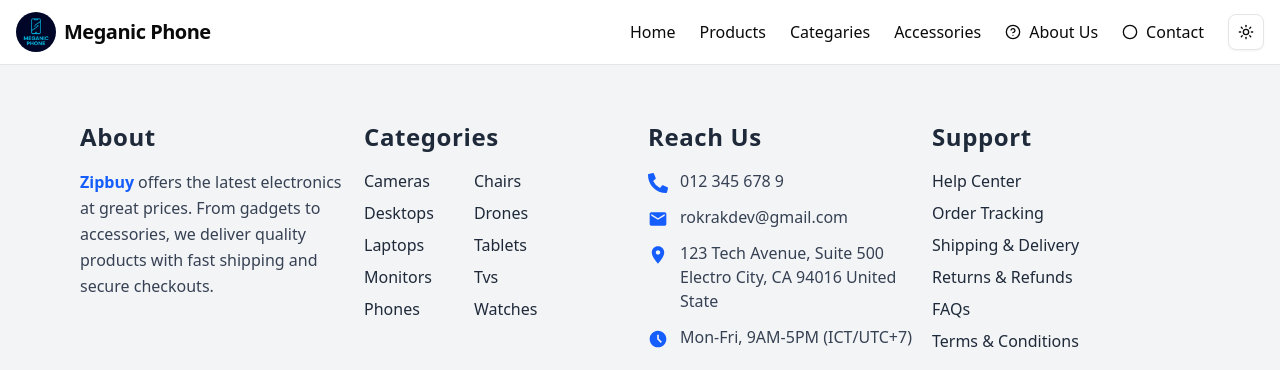
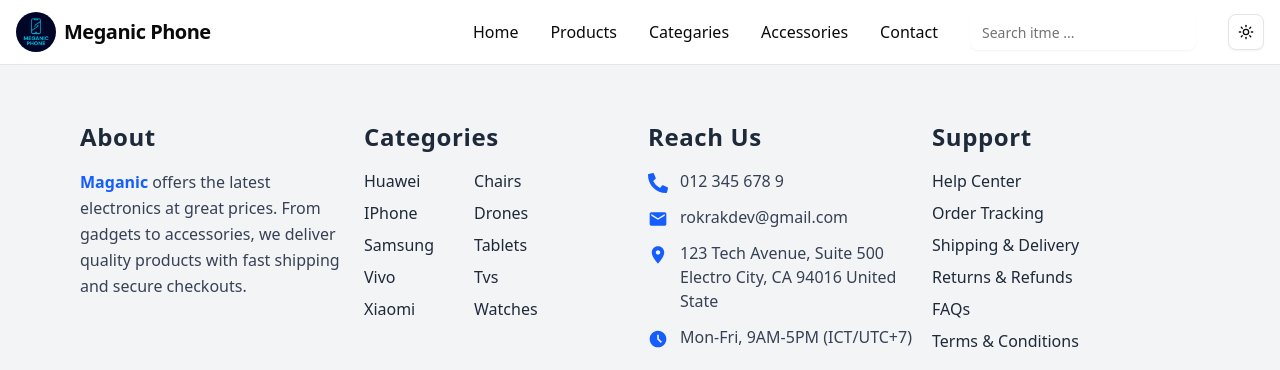
Before and after one commit to NganChanna/e-Commerce, a React (Vite) app: page / in a window 1280 px wide. Shown: the top 370 px of the page. Built offline with nearby package versions, Linux system fonts and the light colour scheme.

Commit message:
modefier navigation bar

```diff
--- a/src/components/Footer.tsx
+++ b/src/components/Footer.tsx
@@ -19,11 +19,11 @@ const Footer = () => {
     shipping and secure checkouts.`;
 
   const categories1: string[] = [
-    "Laptops",
-    "Monitors",
-    "Cameras",
-    "Desktops",
-    "Phones",
+    "IPhone",
+    "Samsung",
+    "Vivo",
+    "Xiaomi",
+    "Huawei",
   ];
   const categories2: string[] = [
     "Watches",
@@ -75,7 +75,7 @@ const Footer = () => {
           <h1 className="font-bold text-2xl tracking-wide">About</h1>
           <p className="leading-relaxed text-gray-700 dark:text-gray-300">
             <span className="font-semibold mr-1 text-blue-600 dark:text-blue-400">
-              Zipbuy
+              Maganic
             </span>
             {about}
           </p>
--- a/src/components/Navbar.tsx
+++ b/src/components/Navbar.tsx
@@ -2,13 +2,8 @@
 
 import * as React from "react";
 import { Link } from "react-router-dom";
-import {
-  Menu,
-  X,
-  CircleCheckIcon,
-  CircleHelpIcon,
-  CircleIcon,
-} from "lucide-react";
+import { Input } from "./ui/input";
+import { Menu, X } from "lucide-react";
 import { ModeToggle } from "./toggleThems";
 
 export function Navbar() {
@@ -31,7 +26,7 @@ export function Navbar() {
         </Link>
 
         {/* Desktop Menu */}
-        <nav className="hidden md:flex items-center gap-6">
+        <nav className="hidden md:flex items-center gap-8">
           <Link to="/" className="hover:text-primary transition">
             Home
           </Link>
@@ -44,27 +39,20 @@ export function Navbar() {
           <Link to="#" className="hover:text-primary transition">
             Accessories
           </Link>
+
           <Link
             to="#"
             className="hover:text-primary transition flex items-center gap-2"
           >
-            <CircleHelpIcon className="h-4 w-4" />
-            About Us
-          </Link>
-          <Link
-            to="#"
-            className="hover:text-primary transition flex items-center gap-2"
-          >
-            <CircleIcon className="h-4 w-4" />
+            {/* <CircleIcon className="h-4 w-4" /> */}
             Contact
           </Link>
-          {/* <Link
-            to="#"
-            className="hover:text-primary transition flex items-center gap-2"
-          >
-            <CircleCheckIcon className="h-4 w-4" />
-            Done
-          </Link> */}
+          <Input
+            type="text"
+            placeholder="Search itme ..."
+            className="border-none focus:ring-0 focus:outline-none bg-transparent text-sm"
+          />
+
           <ModeToggle />
         </nav>
 
@@ -114,23 +102,14 @@ export function Navbar() {
             className="flex items-center gap-2 hover:text-primary transition"
             onClick={() => setIsOpen(false)}
           >
-            <CircleHelpIcon className="h-4 w-4" />
             Accessories
           </Link>
+
           <Link
             to="#"
             className="flex items-center gap-2 hover:text-primary transition"
             onClick={() => setIsOpen(false)}
           >
-            <CircleIcon className="h-4 w-4" />
-            About Us
-          </Link>
-          <Link
-            to="#"
-            className="flex items-center gap-2 hover:text-primary transition"
-            onClick={() => setIsOpen(false)}
-          >
-            <CircleCheckIcon className="h-4 w-4" />
             Contact
           </Link>
         </nav>
```
